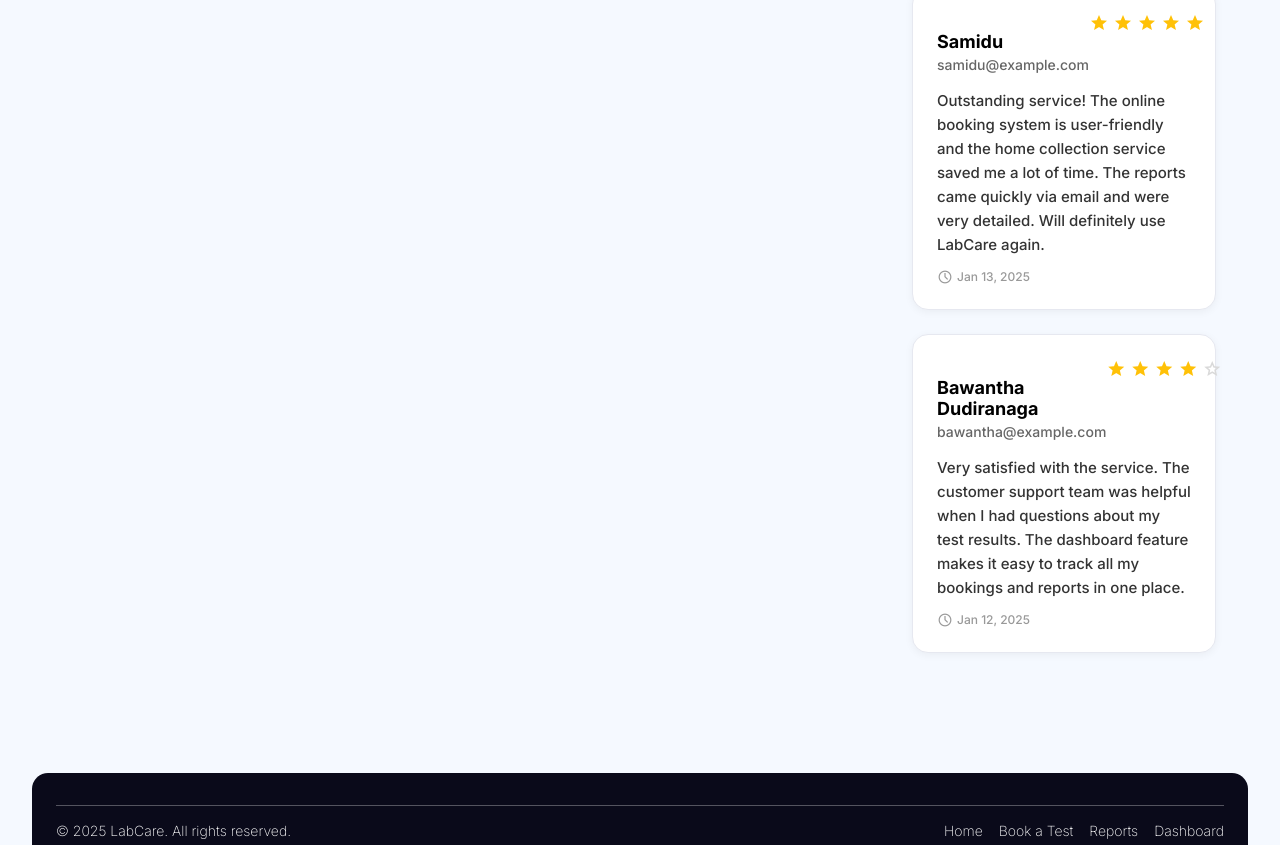
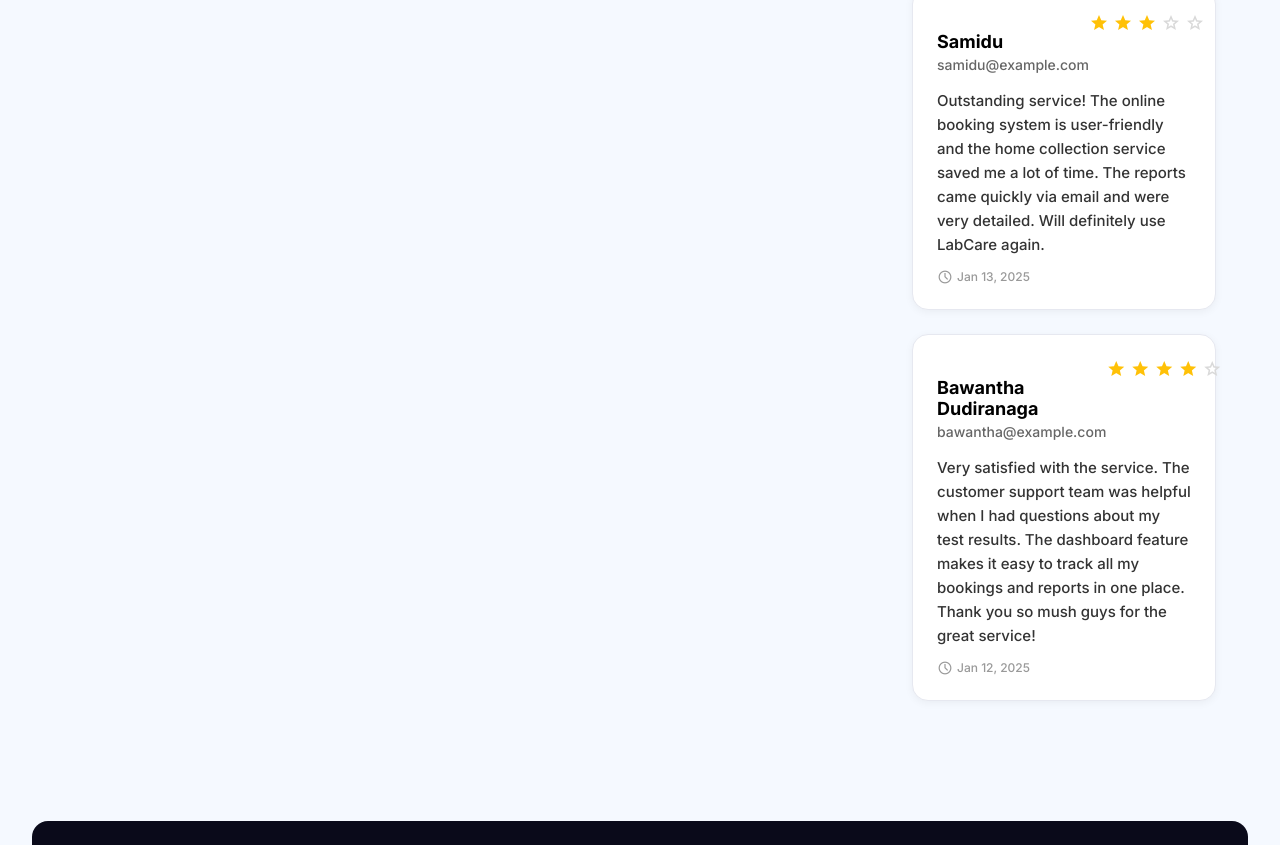
Before and after one commit to ChalanaKeshara/LTBS, a React (Vite) app: page /feedback in a window 1280 px wide. Shown: the part 1257-2102 px from the top of the page. Built offline with nearby package versions, Linux system fonts and the light colour scheme.

Commit message:
edited Feedback

```diff
--- a/src/pages/Feedback.jsx
+++ b/src/pages/Feedback.jsx
@@ -31,7 +31,7 @@ function Feedback() {
       id: 'FB-003',
       fullName: 'Samidu',
       email: 'samidu@example.com',
-      rating: 5,
+      rating: 3,
       feedback: 'Outstanding service! The online booking system is user-friendly and the home collection service saved me a lot of time. The reports came quickly via email and were very detailed. Will definitely use LabCare again.',
       createdAt: '2025-01-13T09:15:00Z'
     },
@@ -40,7 +40,7 @@ function Feedback() {
       fullName: 'Bawantha Dudiranaga',
       email: 'bawantha@example.com',
       rating: 4,
-      feedback: 'Very satisfied with the service. The customer support team was helpful when I had questions about my test results. The dashboard feature makes it easy to track all my bookings and reports in one place.',
+      feedback: 'Very satisfied with the service. The customer support team was helpful when I had questions about my test results. The dashboard feature makes it easy to track all my bookings and reports in one place. Thank you so mush guys for the great service!',
       createdAt: '2025-01-12T16:45:00Z'
     }
   ]
```
